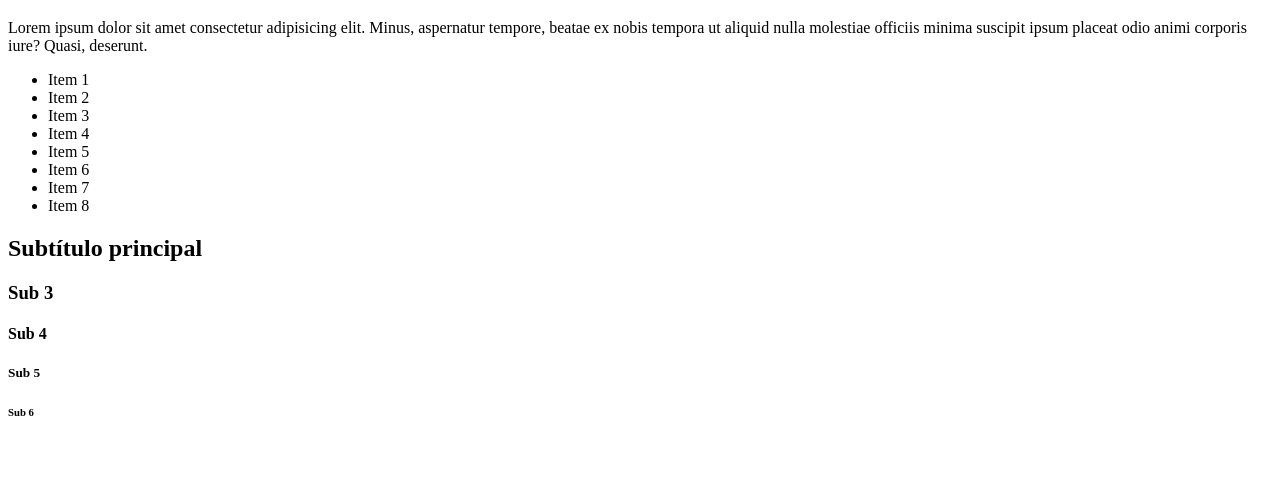
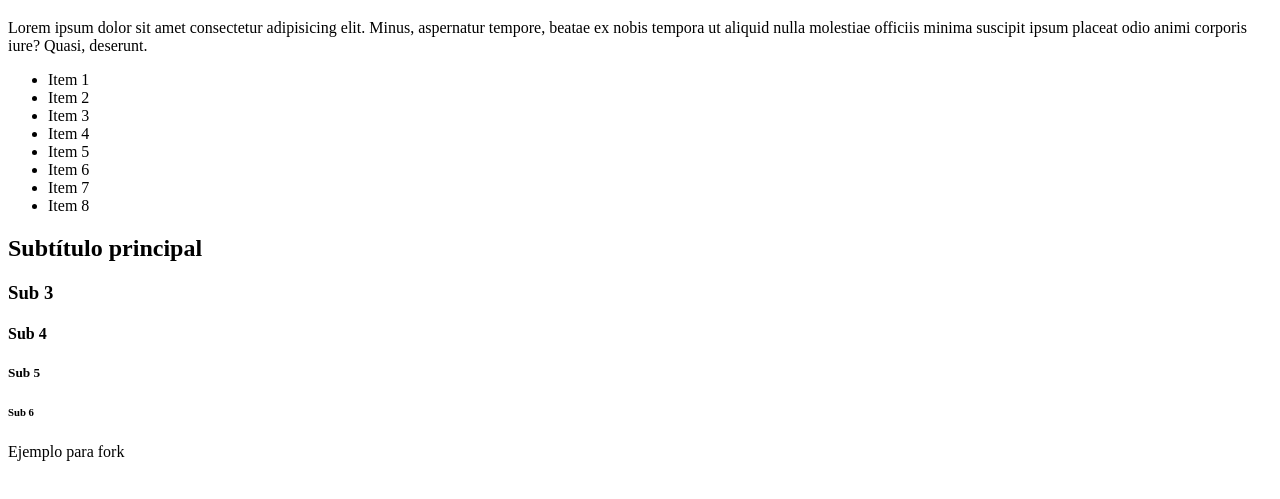
Before and after one commit to larriag13/Repositorio01, a plain HTML site: page index.html in a window 1280 px wide. Shown: the part 61-560 px from the top of the page. Drawn offline with Linux system fonts and the light colour scheme.

Commit message:
agregado parrafor

```diff
--- a/index.html
+++ b/index.html
@@ -24,6 +24,7 @@
     <h4>Sub 4</h4>
     <h5>Sub 5</h5>
     <h6>Sub 6</h6>
+    <p>Ejemplo para fork</p>
 
 
 </body>
```
